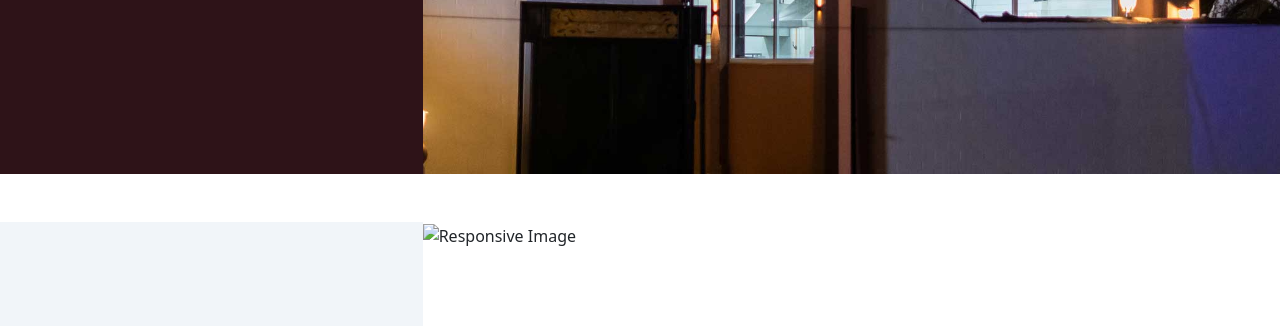
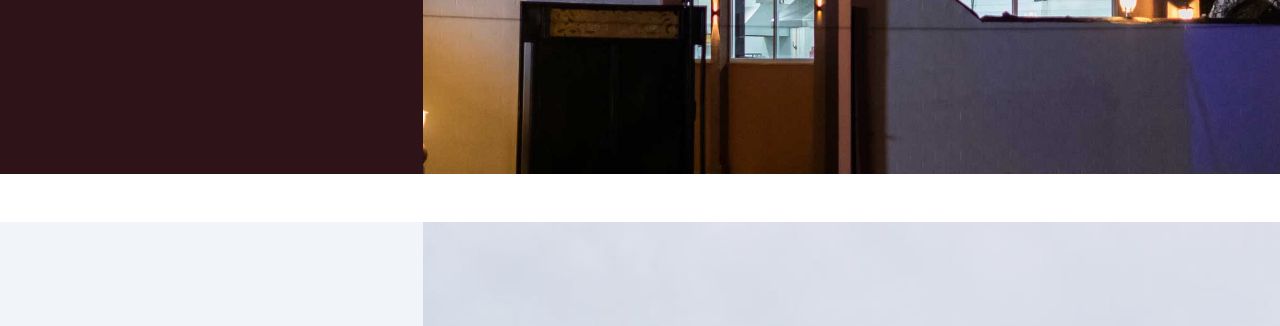
Before and after one commit to MrTimmm/coming-soon, a plain HTML site: page index.html in a window 1280 px wide. Shown: the part 626-952 px from the top of the page. Drawn offline with nearby package versions, Linux system fonts and the light colour scheme; the site is published under a folder, as on GitHub Pages, so addresses that start at the root find nothing.

Commit message:
Update index.html

```diff
--- a/index.html
+++ b/index.html
@@ -293,7 +293,7 @@
                 </div>
 
                 <div class="col-lg-8">
-                    <img class="img-fluid" src="/Mountain-4.jpeg" alt="Responsive Image"
+                    <img class="img-fluid" src="Mountain-4.jpeg" alt="Responsive Image"
                         style="height: 100vh; width: 100%; object-fit: cover;">
                 </div>
 
```
